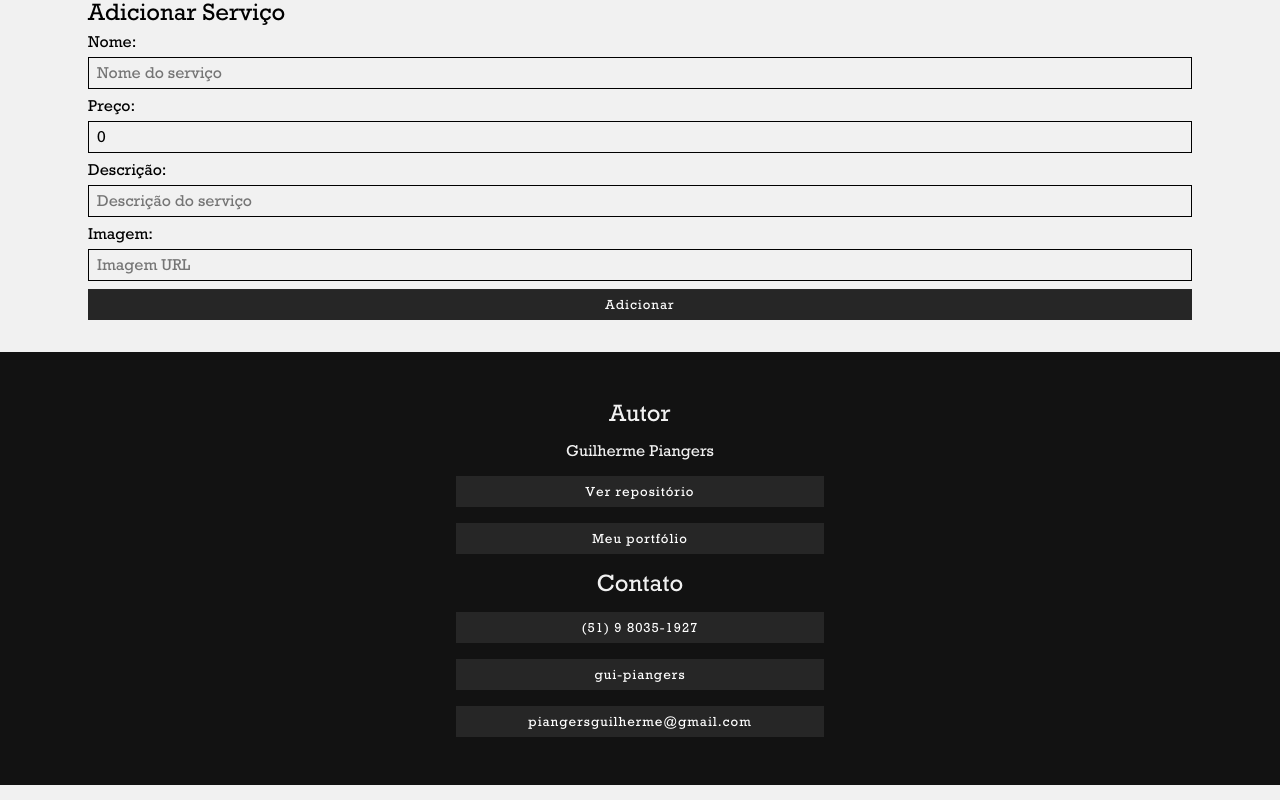
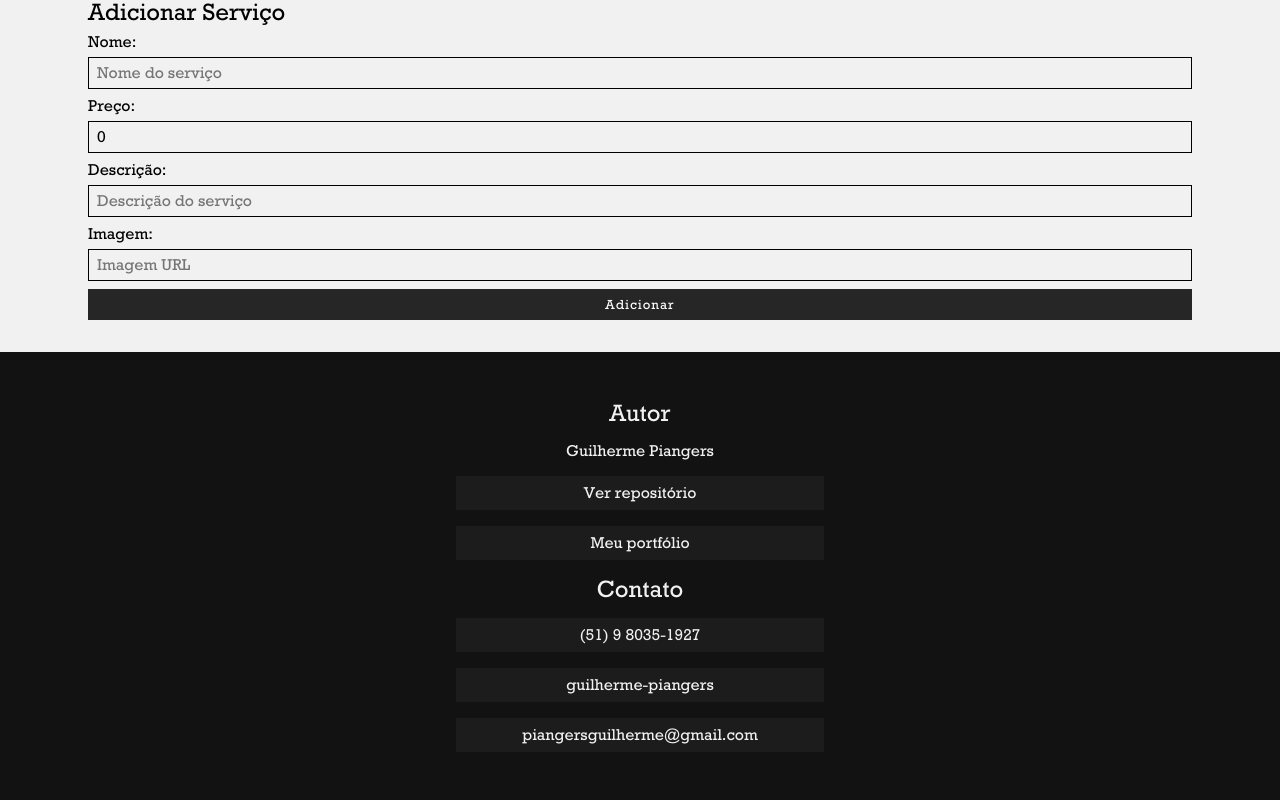
Before and after one commit to GuiPiangers/barberProject, a React (Vite) app: page /add in a window 1280 px wide. Shown: the part 290-1090 px from the top of the page. Built offline with nearby package versions, Linux system fonts and the light colour scheme; no server answers; the database is empty.

Commit message:
fix footer

```diff
--- a/src/Components/Account/NewScheduling/NewScheduling.css
+++ b/src/Components/Account/NewScheduling/NewScheduling.css
@@ -1,8 +1,9 @@
+.new-scheduling{
+    height: fit-content;
+}
 .scheduling-content__container{
     background-color: #1C1C1C;
     width: 100%;
-    height: fit-content;
-    min-height: 100%;
     display: flex;
     flex-direction: column;
 }
--- a/src/Components/template/BoxContainer/BoxContainer.css
+++ b/src/Components/template/BoxContainer/BoxContainer.css
@@ -2,7 +2,7 @@
     display: flex;
     flex-direction: column;
     align-items: center;
-    height: 100%;
+    min-height: 100%;
     width: 100%;
 }
 .box-content{
--- a/src/Components/template/Footer/Footer.css
+++ b/src/Components/template/Footer/Footer.css
@@ -14,3 +14,15 @@
 .footer__content *{
     text-align: center;
 }
+
+.footer__link{
+    padding: 8px;
+    background-color: #1c1c1c;
+    text-decoration: none;
+    color: var(--color_title_light);
+    word-break: break-all;
+}
+
+.footer__link:hover{
+    background-color: #212121;
+}
--- a/src/Components/template/Footer/Footer.jsx
+++ b/src/Components/template/Footer/Footer.jsx
@@ -1,6 +1,6 @@
 import './Footer.css'
-import Button from '../../usual/Button/Button'
 import BoxContainer from '../BoxContainer/BoxContainer'
+import FooterLink from './FooterLink'
 
 export default function Footer(){
     return(
@@ -9,12 +9,15 @@ export default function Footer(){
                     <div className='footer__content'>
                         <h2 className='footer__title'>Autor</h2>
                         <p>Guilherme Piangers</p>
-                        <Button customClass='button--secondary' >Ver repositório</Button>
-                        <Button customClass='button--secondary' >Meu portfólio</Button>
+
+                        <FooterLink url='https://github.com/GuiPiangers/barberProject/tree/main'>Ver repositório</FooterLink>
+                        <FooterLink url='https://portifolio-ten-mu.vercel.app'>Meu portfólio</FooterLink>
+
                         <h2 className='footer__title'>Contato</h2>
-                        <Button customClass='button--secondary' >(51) 9 8035-1927</Button>
-                        <Button customClass='button--secondary' >gui-piangers</Button>
-                        <Button customClass='button--secondary' >piangersguilherme@gmail.com</Button>
+
+                        <FooterLink url='https://api.whatsapp.com/send/?phone=5551980351927'>(51) 9 8035-1927</FooterLink>
+                        <FooterLink url='https://www.linkedin.com/in/guilherme-piangers'>guilherme-piangers</FooterLink>
+                        <FooterLink url='mailto:piangersguilherme@gmail.com'>piangersguilherme@gmail.com</FooterLink>
                     </div>
                 </BoxContainer>
 
--- a/src/Components/template/Footer/FooterLink.jsx
+++ b/src/Components/template/Footer/FooterLink.jsx
@@ -1,5 +1,5 @@
 export default function FooterLink({url, children}){
     return(
-        <a href={url} className="footer__link">{children}</a>
+        <a href={url} className="footer__link" target="_blank">{children}</a>
     )
 }
```
